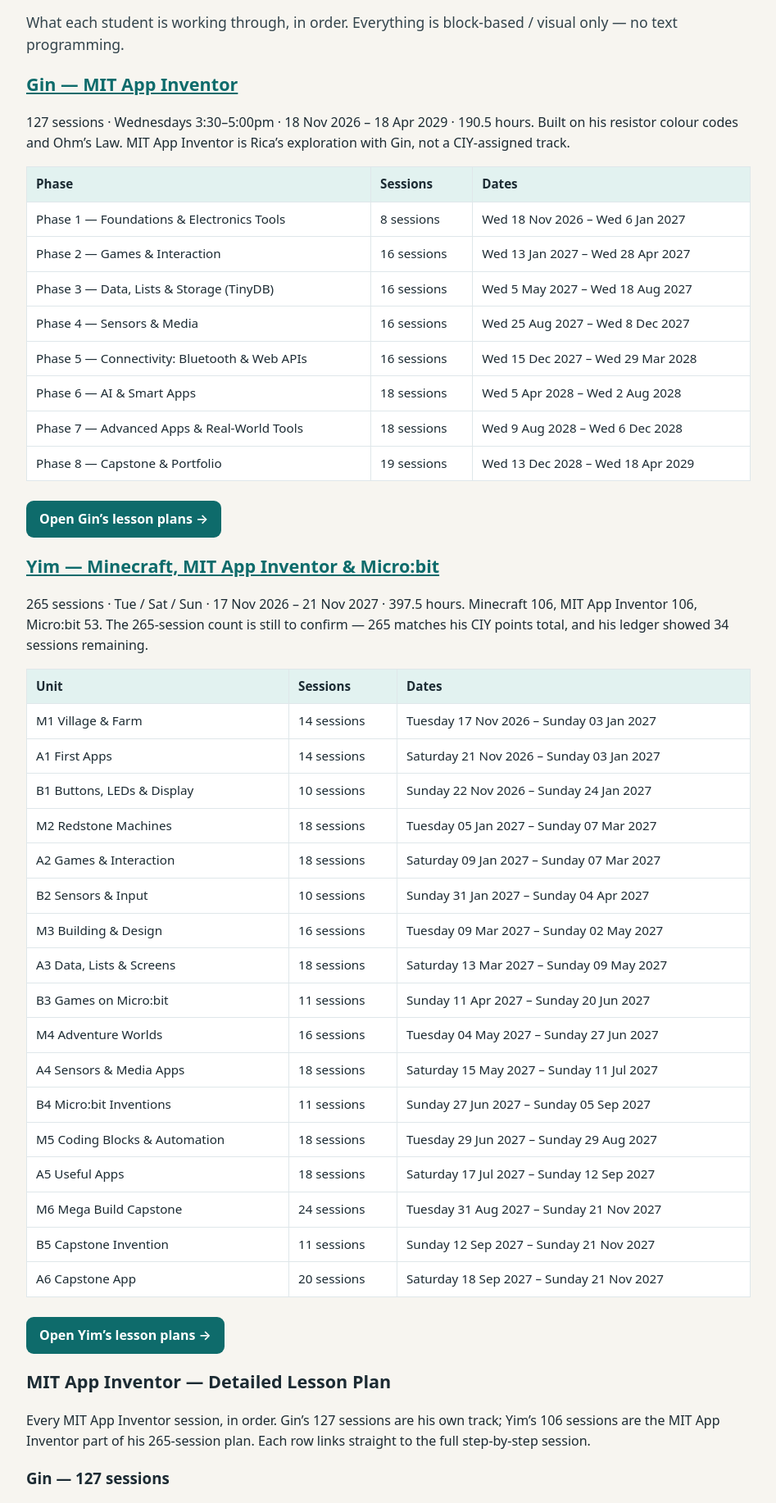
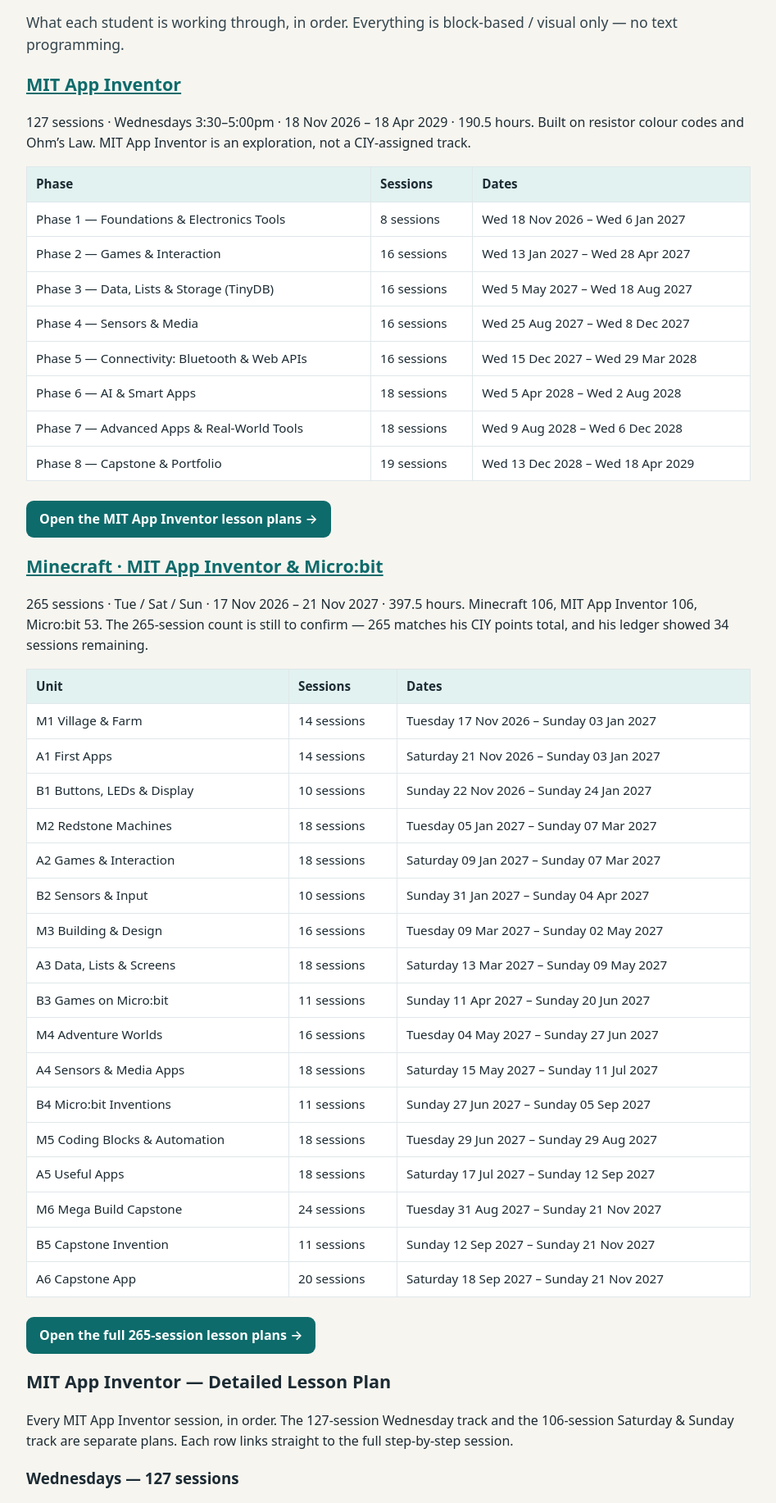
Before and after one commit to Ricamaesupa/lesson-plans, a plain HTML site: page curriculum.html in a window 1280 px wide. Shown: the part 147-1981 px from the top of the page at 82% size, without its empty margins (166-1113 px from the left). Drawn offline with Linux system fonts and the light colour scheme.

Commit message:
Curriculum headings: subject names only, no Gin/Yim names

```diff
--- a/curriculum.html
+++ b/curriculum.html
@@ -4,7 +4,7 @@
 <meta charset="utf-8">
 <meta name="viewport" content="width=device-width, initial-scale=1">
 <title>Curriculum | Rica Mae Supa, CIY Club</title>
-<meta name="description" content="CIY Club curriculum overview — Gin, MIT App Inventor, 127 sessions; Yim, Minecraft, MIT App Inventor and Micro:bit, 265 sessions.">
+<meta name="description" content="CIY Club curriculum overview — MIT App Inventor, 127 sessions; Minecraft, MIT App Inventor and Micro:bit, 265 sessions.">
 <link rel="stylesheet" href="styles.css">
 </head>
 <body>
@@ -13,8 +13,8 @@
 <p class="kicker">CIY Club &middot; Coach Rica Mae Supa</p>
 <h1>Curriculum</h1>
 <p class="lede">What each student is working through, in order. Everything is block-based / visual only — no text programming.</p>
-<h2><a href="gin.html">Gin — MIT App Inventor</a></h2>
-<p>127 sessions &middot; Wednesdays 3:30&ndash;5:00pm &middot; 18 Nov 2026 &ndash; 18 Apr 2029 &middot; 190.5 hours. Built on his resistor colour codes and Ohm&rsquo;s Law. MIT App Inventor is Rica&rsquo;s exploration with Gin, not a CIY-assigned track.</p>
+<h2><a href="gin.html">MIT App Inventor</a></h2>
+<p>127 sessions &middot; Wednesdays 3:30&ndash;5:00pm &middot; 18 Nov 2026 &ndash; 18 Apr 2029 &middot; 190.5 hours. Built on resistor colour codes and Ohm&rsquo;s Law. MIT App Inventor is an exploration, not a CIY-assigned track.</p>
 <table class="ctable"><tr><th>Phase</th><th>Sessions</th><th>Dates</th></tr>
 <tr><td>Phase 1 — Foundations &amp; Electronics Tools</td><td>8 sessions</td><td>Wed 18 Nov 2026 &ndash; Wed 6 Jan 2027</td></tr>
 <tr><td>Phase 2 — Games &amp; Interaction</td><td>16 sessions</td><td>Wed 13 Jan 2027 &ndash; Wed 28 Apr 2027</td></tr>
@@ -25,8 +25,8 @@
 <tr><td>Phase 7 — Advanced Apps &amp; Real-World Tools</td><td>18 sessions</td><td>Wed 9 Aug 2028 &ndash; Wed 6 Dec 2028</td></tr>
 <tr><td>Phase 8 — Capstone &amp; Portfolio</td><td>19 sessions</td><td>Wed 13 Dec 2028 &ndash; Wed 18 Apr 2029</td></tr>
 </table>
-<p><a class="btn" href="gin.html">Open Gin&rsquo;s lesson plans &rarr;</a></p>
-<h2><a href="yim.html">Yim — Minecraft, MIT App Inventor &amp; Micro:bit</a></h2>
+<p><a class="btn" href="gin.html">Open the MIT App Inventor lesson plans &rarr;</a></p>
+<h2><a href="yim.html">Minecraft &middot; MIT App Inventor &amp; Micro:bit</a></h2>
 <p>265 sessions &middot; Tue / Sat / Sun &middot; 17 Nov 2026 &ndash; 21 Nov 2027 &middot; 397.5 hours. Minecraft 106, MIT App Inventor 106, Micro:bit 53. The 265-session count is still to confirm — 265 matches his CIY points total, and his ledger showed 34 sessions remaining.</p>
 <table class="ctable"><tr><th>Unit</th><th>Sessions</th><th>Dates</th></tr>
 <tr><td>M1 Village &amp; Farm</td><td>14 sessions</td><td>Tuesday 17 Nov 2026 &ndash; Sunday 03 Jan 2027</td></tr>
@@ -47,10 +47,10 @@
 <tr><td>B5 Capstone Invention</td><td>11 sessions</td><td>Sunday 12 Sep 2027 &ndash; Sunday 21 Nov 2027</td></tr>
 <tr><td>A6 Capstone App</td><td>20 sessions</td><td>Saturday 18 Sep 2027 &ndash; Sunday 21 Nov 2027</td></tr>
 </table>
-<p><a class="btn" href="yim.html">Open Yim&rsquo;s lesson plans &rarr;</a></p>
+<p><a class="btn" href="yim.html">Open the full 265-session lesson plans &rarr;</a></p>
 <h2>MIT App Inventor — Detailed Lesson Plan</h2>
-<p>Every MIT App Inventor session, in order. Gin&rsquo;s 127 sessions are his own track; Yim&rsquo;s 106 sessions are the MIT App Inventor part of his 265-session plan. Each row links straight to the full step-by-step session.</p>
-<h3>Gin — 127 sessions</h3>
+<p>Every MIT App Inventor session, in order. The 127-session Wednesday track and the 106-session Saturday &amp; Sunday track are separate plans. Each row links straight to the full step-by-step session.</p>
+<h3>Wednesdays — 127 sessions</h3>
 <table class="ctable"><tr><th>Session</th><th>Date</th><th>Topic</th><th></th></tr>
 <tr><td>Session 1</td><td>Wed 18 Nov 2026</td><td>First app — Designer, button + label, test with Companion</td><td><a href="gin.html#gin-s1">Open &rarr;</a></td></tr>
 <tr><td>Session 2</td><td>Wed 25 Nov 2026</td><td>Tap counter + variables — score, reset, best score</td><td><a href="gin.html#gin-s2">Open &rarr;</a></td></tr>
@@ -180,7 +180,7 @@
 <tr><td>Session 126</td><td>Wed 11 Apr 2029</td><td>Final fixes — last bugs, tidy all apps, back up project files (.aia)</td><td><a href="gin.html#gin-s126">Open &rarr;</a></td></tr>
 <tr><td>Session 127</td><td>Wed 18 Apr 2029</td><td>Final showcase — present the full portfolio, what he learned, what is next</td><td><a href="gin.html#gin-s127">Open &rarr;</a></td></tr>
 </table>
-<h3>Yim — 106 sessions</h3>
+<h3>Saturdays &amp; Sundays — 106 sessions</h3>
 <table class="ctable"><tr><th>Session</th><th>Date</th><th>Topic</th><th></th></tr>
 <tr><td>Session 2</td><td>Saturday 21 Nov 2026</td><td>Designer - first screen, button + label</td><td><a href="yim.html#yim-s2">Open &rarr;</a></td></tr>
 <tr><td>Session 5</td><td>Sunday 22 Nov 2026</td><td>Make button change text</td><td><a href="yim.html#yim-s5">Open &rarr;</a></td></tr>
@@ -260,7 +260,7 @@
 <tr><td>Session 190</td><td>Sunday 08 Aug 2027</td><td>Build helper - screen 1</td><td><a href="yim.html#yim-s190">Open &rarr;</a></td></tr>
 <tr><td>Session 192</td><td>Saturday 14 Aug 2027</td><td>Build helper - screen 2</td><td><a href="yim.html#yim-s192">Open &rarr;</a></td></tr>
 <tr><td>Session 195</td><td>Sunday 15 Aug 2027</td><td>Test helper app</td><td><a href="yim.html#yim-s195">Open &rarr;</a></td></tr>
-<tr><td>Session 197</td><td>Saturday 21 Aug 2027</td><td>Useful app - Yim&#x27;s own idea</td><td><a href="yim.html#yim-s197">Open &rarr;</a></td></tr>
+<tr><td>Session 197</td><td>Saturday 21 Aug 2027</td><td>Useful app - student&#x27;s own idea</td><td><a href="yim.html#yim-s197">Open &rarr;</a></td></tr>
 <tr><td>Session 200</td><td>Sunday 22 Aug 2027</td><td>Build v1</td><td><a href="yim.html#yim-s200">Open &rarr;</a></td></tr>
 <tr><td>Session 202</td><td>Saturday 28 Aug 2027</td><td>Build v2 - add feature</td><td><a href="yim.html#yim-s202">Open &rarr;</a></td></tr>
 <tr><td>Session 205</td><td>Sunday 29 Aug 2027</td><td>Test with family idea</td><td><a href="yim.html#yim-s205">Open &rarr;</a></td></tr>
@@ -290,7 +290,7 @@
 <tr><td>Session 265</td><td>Sunday 21 Nov 2027</td><td>Celebration + next steps</td><td><a href="yim.html#yim-s265">Open &rarr;</a></td></tr>
 </table>
 <h2>Micro:bit — Detailed Lesson Plan</h2>
-<p>Yim&rsquo;s 53 Micro:bit sessions (MakeCode blocks), Sundays 9:00&ndash;10:30am, in order. Each row links straight to the full step-by-step session.</p>
+<p>53 Micro:bit sessions (MakeCode blocks), Sundays 9:00&ndash;10:30am, in order. Each row links straight to the full step-by-step session.</p>
 <table class="ctable"><tr><th>Session</th><th>Date</th><th>Topic</th><th></th></tr>
 <tr><td>Session 3</td><td>Sunday 22 Nov 2026</td><td>LEDs, show an icon</td><td><a href="yim.html#yim-s3">Open &rarr;</a></td></tr>
 <tr><td>Session 8</td><td>Sunday 29 Nov 2026</td><td>Buttons A / B</td><td><a href="yim.html#yim-s8">Open &rarr;</a></td></tr>
```
